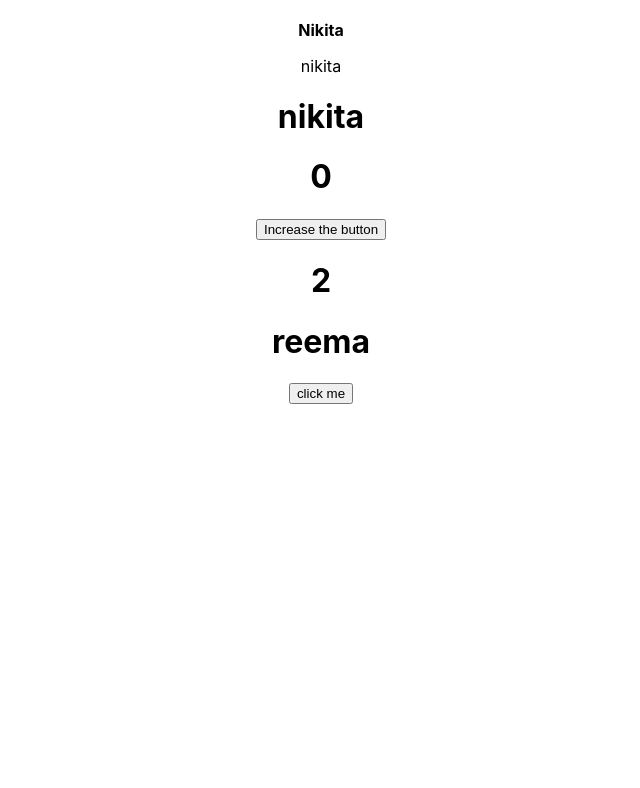
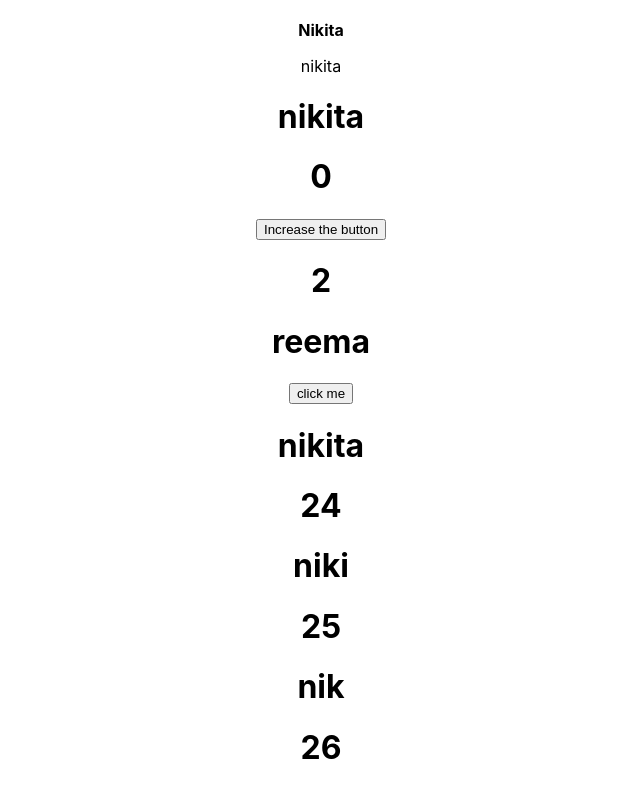
Before and after one commit to Nikki0830/Clayfin-Training, a React (Create React App) app in the folder CLAYFIN TRAINING/16th june/my-app/: page / in a window 1280 px wide. Shown: the part 2330-3118 px from the top of the page, without its empty margins (319-959 px from the left). Before the commit the page ends 2734 px from the top, so only its background shows below. Built offline with nearby package versions, Linux system fonts and the light colour scheme.

Commit message:
practice

```diff
--- a/CLAYFIN TRAINING/16th june/my-app/src/App.js
+++ b/CLAYFIN TRAINING/16th june/my-app/src/App.js
@@ -4,6 +4,7 @@ import Gallery2 from "./components/Gallery/Gallery2";
 import Parent from "./components/Practice/Children/Parent";
 import Parent2 from "./components/Practice/Children/Propsdrilling/Parent2";
 import LifeCycle from "./components/Practice/Lifecycle/LifeCycle";
+import Map from "./components/Mappingmap/Map";
 import ReactForm from "./components/Synthetic/ReactForm";
 import Synthetic from "./components/Synthetic/Synthetic";
 
@@ -17,6 +18,7 @@ function App() {
         <Parent/>
         <Parent2/>
         <LifeCycle/>
+        <Map/>
       </div>
     </>
   );
--- /dev/null
+++ b/CLAYFIN TRAINING/16th june/my-app/src/components/Mappingmap/Map.js
@@ -0,0 +1,42 @@
+import React, { Component } from "react";
+
+export class Map extends Component {
+  constructor() {
+    super();
+    this.state = {
+      user: [
+        {
+          name: "nikita",
+          age: 24,
+          city: "chennai",
+        },
+        {
+          name: "niki",
+          age: 25,
+          city: "bangalore",
+        },
+        {
+          name: "nik",
+          age: 26,
+          city: "pune",
+        },
+      ],
+    }
+  }
+  render() {
+    return (
+      <>
+        {this.state.user.map((elem) => {
+          return (
+            <>
+              <h1>{elem.name}</h1>
+              <h1>{elem.age}</h1>
+            </>
+          );
+        })}
+      </>
+    );
+  }
+}
+
+export default Map;
--- a/CLAYFIN TRAINING/16th june/my-app/src/components/Practice/Lifecycle/LifeCycle.js
+++ b/CLAYFIN TRAINING/16th june/my-app/src/components/Practice/Lifecycle/LifeCycle.js
@@ -34,11 +34,11 @@ export class LifeCycle extends Component {
 
     Increment(){
     //    this.setState({count:this.state.count+1})
-    this.setState({...this.state,name:"nikita",count:this.state.count+1})
+    this.setState({...this.state,count:this.state.count+1,name:"nikita"})
     }
 
     componentWillUnmount(){
-
+    //   write code here
     }
   render() {
     return (
```
Also changed, not shown: CLAYFIN TRAINING/16th june/my-app/src/components/Destructuring/Destu.js (added, +14 -0 lines).
